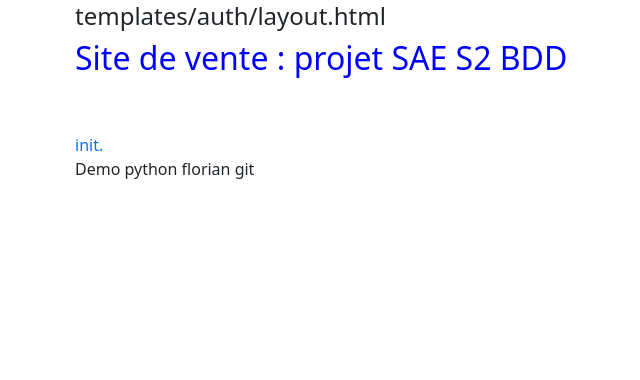
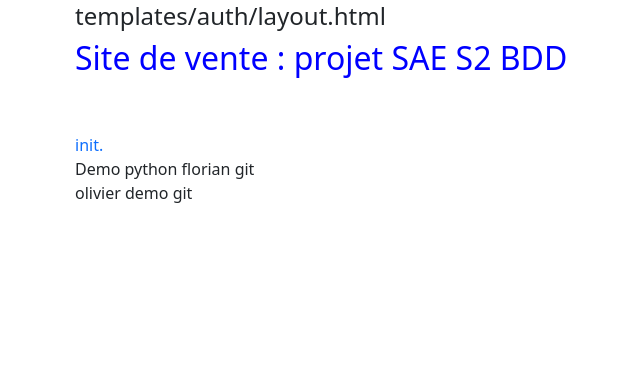
Before and after one commit to FlorianHegele/SAE-Site-E-Commerce, a Flask app: page / in a window 1280 px wide. Shown: the part 70-450 px from the top of the page, without its empty margins (7-647 px from the left). Run offline with Flask 3, Linux system fonts and the light colour scheme; some libraries are stand-ins or nearby versions.

Commit message:
demo git

```diff
--- a/templates/auth/layout.html
+++ b/templates/auth/layout.html
@@ -19,7 +19,7 @@
         <h4>templates/auth/layout.html</h4>
         <h2>Site de vente : projet SAE S2 BDD</h2>
         <br><br>
-        <a href="/base/init">init.</a> <br> Demo python florian git
+        <a href="/base/init">init.</a> <br> Demo python florian git <br> olivier demo git
     {% endblock %}
 </div><!-- /.container -->
 
```
